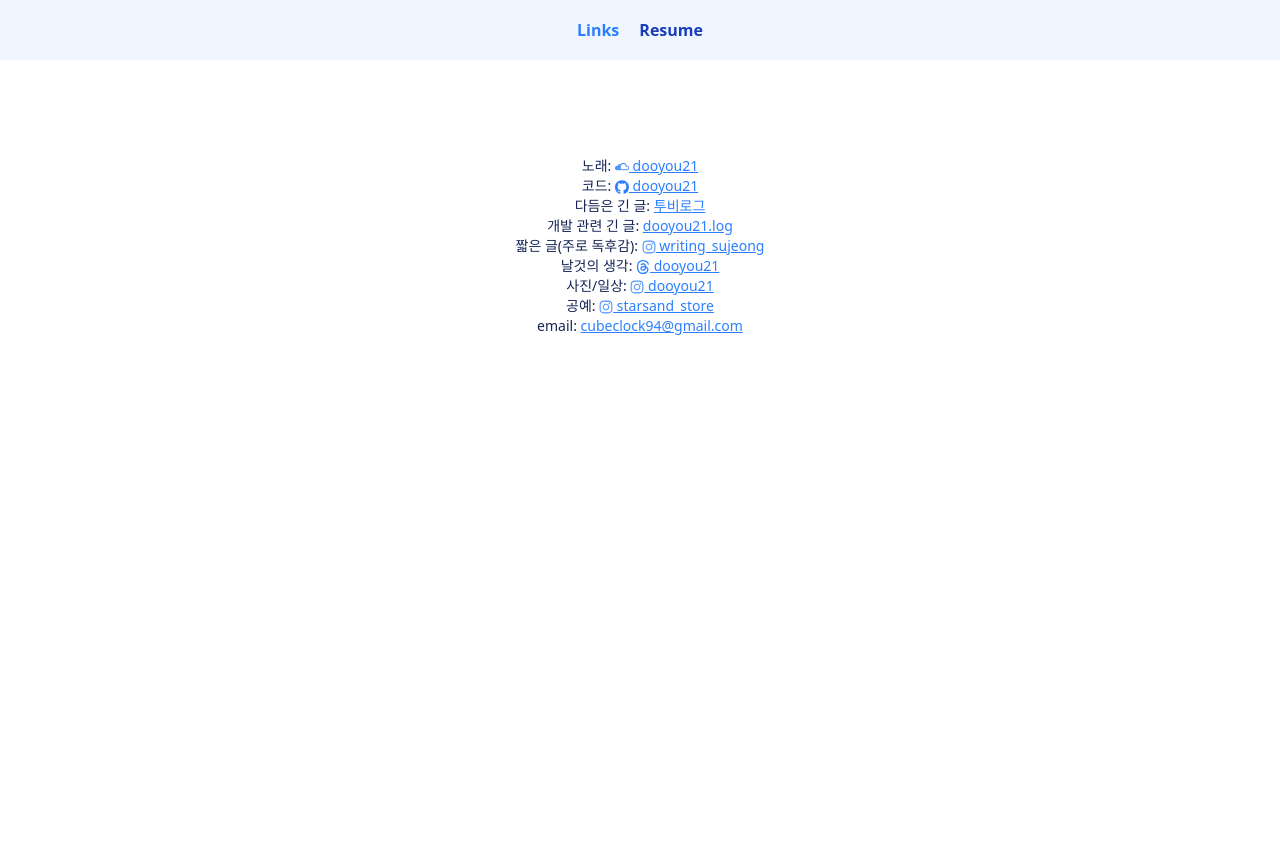
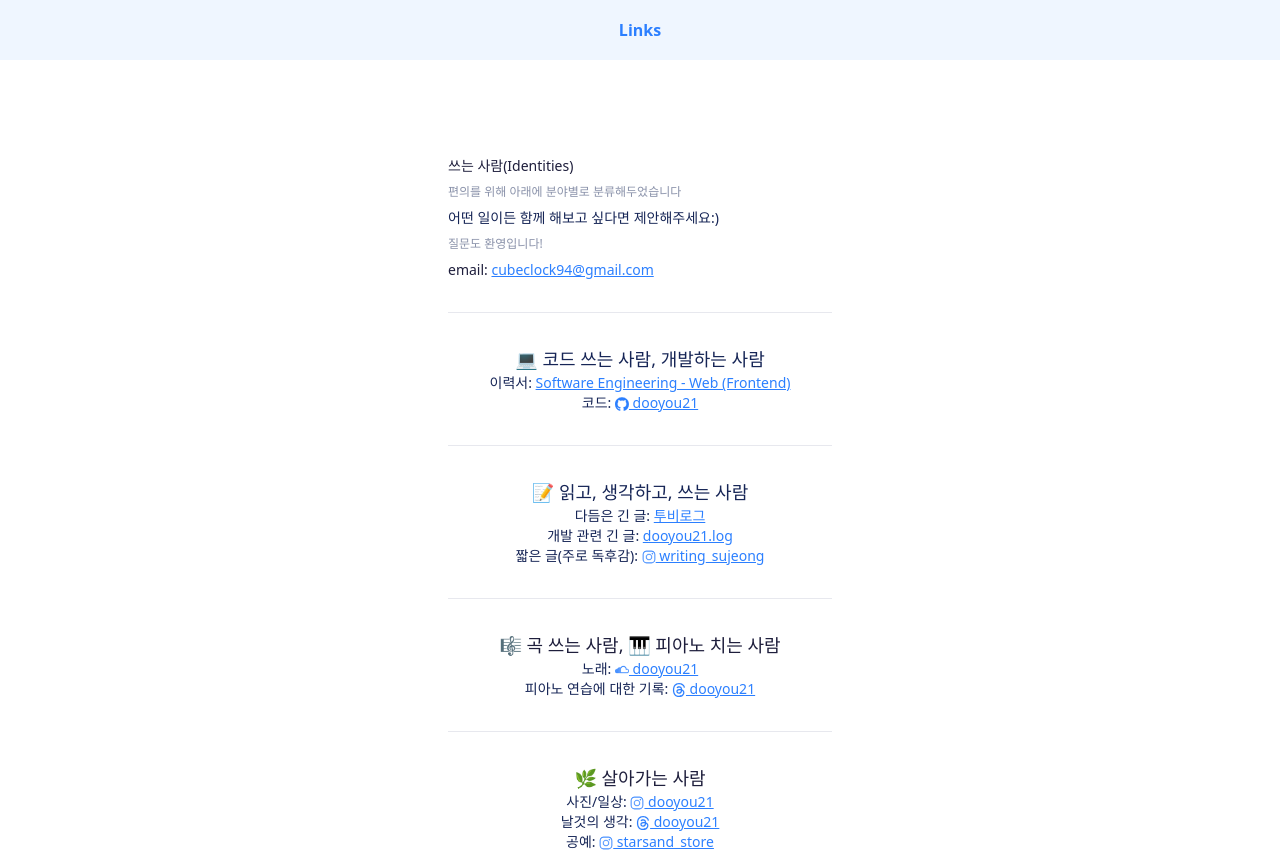
Before and after one commit to dooyou21/dooyou21.github.io, a React (Vite) app: page / in a window 1280 px wide. Before the commit the page ends 800 px from the top, so only its background shows below. Built offline with nearby package versions, Linux system fonts and the light colour scheme.

Commit message:
ENH: 강조하고 싶은 내용에 맞게 페이지 구성 변경

```diff
--- a/src/components/Links.tsx
+++ b/src/components/Links.tsx
@@ -6,21 +6,56 @@ import GithubSvg from '../assets/github.svg?react';
 const linkStyle = 'text-blue-500 dark:text-blue-300 underline';
 const logoStyle = 'inline stroke-blue-500 fill-blue-500 dark:stroke-blue-300 dark:fill-blue-300';
 
+const centeredListStyle = "text-center text-blue-950 dark:text-blue-50";
+const listTitleStyle = "text-center text-bold text-lg";
+const dividerStyle = "text-blue-950/10 dark:text-blue-50/10 my-8";
+const descriptionStyle = "text-blue-950/50 dark:text-blue-50/50 my-2 text-xs";
+const importantDescriptionStyle = "text-blue-950 dark:text-blue-50 text-bold text-sm";
 
 export function Links() {
   return (
     <div className="text-sm m-auto flex flex-col w-96 pt-24">
-      <ul className="text-center text-blue-950 dark:text-blue-50">
-        <li>노래: <a className={linkStyle} href="https://soundcloud.com/dooyou21?utm_source=clipboard&utm_medium=text&utm_campaign=social_sharing" target="_blank"><SoundcloudSvg className={logoStyle} /> dooyou21</a></li>
+      <h1>쓰는 사람(Identities)</h1>
+      <p className={descriptionStyle}>편의를 위해 아래에 분야별로 분류해두었습니다</p>
+      <p className={importantDescriptionStyle}> 어떤 일이든 함께 해보고 싶다면 제안해주세요:)</p>
+      <p className={descriptionStyle}>질문도 환영입니다!</p>
+      <p>email: <a className={linkStyle} href="mailto:cubeclock94@gmail.com">cubeclock94@gmail.com</a></p>
+      <hr className={dividerStyle} />
+      <figure className={centeredListStyle}>
+        <figcaption className={listTitleStyle}>
+          💻 코드 쓰는 사람, 개발하는 사람
+        </figcaption>
+        <ul>
+          <li>이력서: <a className={linkStyle} href="https://crystalee.notion.site/015c462de7734656afa53cf2fc88eb7b?pvs=4" target="_blank">Software Engineering - Web (Frontend)</a></li>
           <li>코드: <a className={linkStyle} href="https://github.com/dooyou21" target="_blank"><GithubSvg className={logoStyle} /> dooyou21</a></li>
+        </ul>
+      </figure>
+      <hr className={dividerStyle} />
+      <figure className={centeredListStyle}>
+        <figcaption className={listTitleStyle}>📝 읽고, 생각하고, 쓰는 사람</figcaption>
+        <ul className={centeredListStyle}>
           <li>다듬은 긴 글: <a className={linkStyle} href="https://tobe.aladin.co.kr/t/dooyou21" target="_blank">투비로그</a></li>
           <li>개발 관련 긴 글: <a className={linkStyle} href="https://velog.io/@dooyou21/posts" target="_blank">dooyou21.log</a></li>
           <li>짧은 글(주로 독후감): <a className={linkStyle} href="https://www.instagram.com/writing_sujeong?igsh=amU0aDFkZDJsNG9h&utm_source=qr" target="_blank"><InstagramSvg className={logoStyle} /> writing_sujeong</a></li>
+        </ul>
+      </figure>
+      <hr className={dividerStyle} />
+      <figure>
+        <figcaption className={listTitleStyle}>🎼 곡 쓰는 사람, 🎹 피아노 치는 사람</figcaption>
+        <ul className={centeredListStyle}>
+          <li>노래: <a className={linkStyle} href="https://soundcloud.com/dooyou21?utm_source=clipboard&utm_medium=text&utm_campaign=social_sharing" target="_blank"><SoundcloudSvg className={logoStyle} /> dooyou21</a></li>
+          <li>피아노 연습에 대한 기록: <a className={linkStyle} href="https://www.threads.net/@dooyou21?igshid=NTc4MTIwNjQ2YQ==" target="_blank"><ThreadsSvg className={logoStyle} /> dooyou21</a></li>
+        </ul>
+      </figure>
+      <hr className={dividerStyle} />
+      <figure>
+        <figcaption className={listTitleStyle}>🌿 살아가는 사람</figcaption>
+        <ul className={centeredListStyle}>
+          <li>사진/일상: <a className={linkStyle} href="https://www.instagram.com/dooyou21?igsh=MWZzcHFmM2cxa255ag%3D%3D&utm_source=qr" target="_blank"><InstagramSvg className={logoStyle} /> dooyou21</a></li>
           <li>날것의 생각: <a className={linkStyle} href="https://www.threads.net/@dooyou21?igshid=NTc4MTIwNjQ2YQ==" target="_blank"><ThreadsSvg className={logoStyle} /> dooyou21</a></li>
-        <li>사진/일상: <a className={linkStyle} href="https://www.instagram.com/dooyou21?igsh=MWZzcHFmM2cxa255ag%3D%3D&utm_source=qr" target="_blank"><InstagramSvg className={logoStyle} /> dooyou21</a></li>
           <li>공예: <a className={linkStyle} href="https://www.instagram.com/starsand_store?igsh=ODB6c3EzdTg5dWN4&utm_source=qr" target="_blank"><InstagramSvg className={logoStyle} /> starsand_store</a></li>
-        <li>email: <a className={linkStyle} href="mailto:cubeclock94@gmail.com">cubeclock94@gmail.com</a></li>
         </ul>
+      </figure>
     </div>
   );
 }
--- a/src/components/Nav.tsx
+++ b/src/components/Nav.tsx
@@ -3,7 +3,6 @@ export function Nav() {
   return (
     <nav className="bg-blue-50 dark:bg-blue-50/10">
       <h1 className={'font-bold text-blue-500 dark:text-blue-200'}>Links</h1>
-      <a className={'font-bold text-blue-800 dark:text-blue-50'} href="https://crystalee.notion.site/015c462de7734656afa53cf2fc88eb7b?pvs=4" target="_blank">Resume</a>
     </nav >
   );
 }
```
Also changed, not shown: 1 other file (tests, documents, lock files or other folders). Lines whose indentation alone changed are shown as unchanged.
